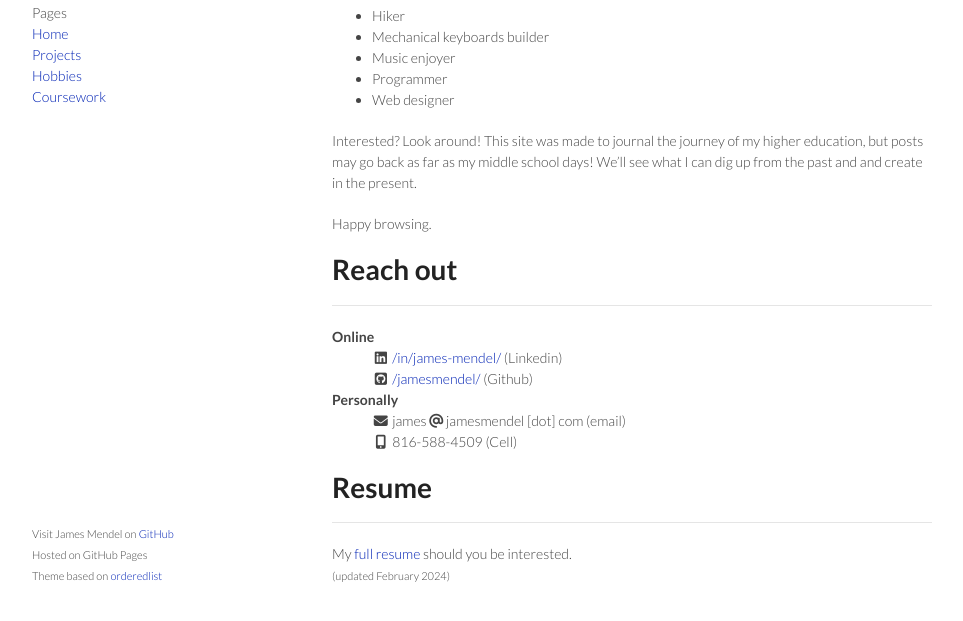
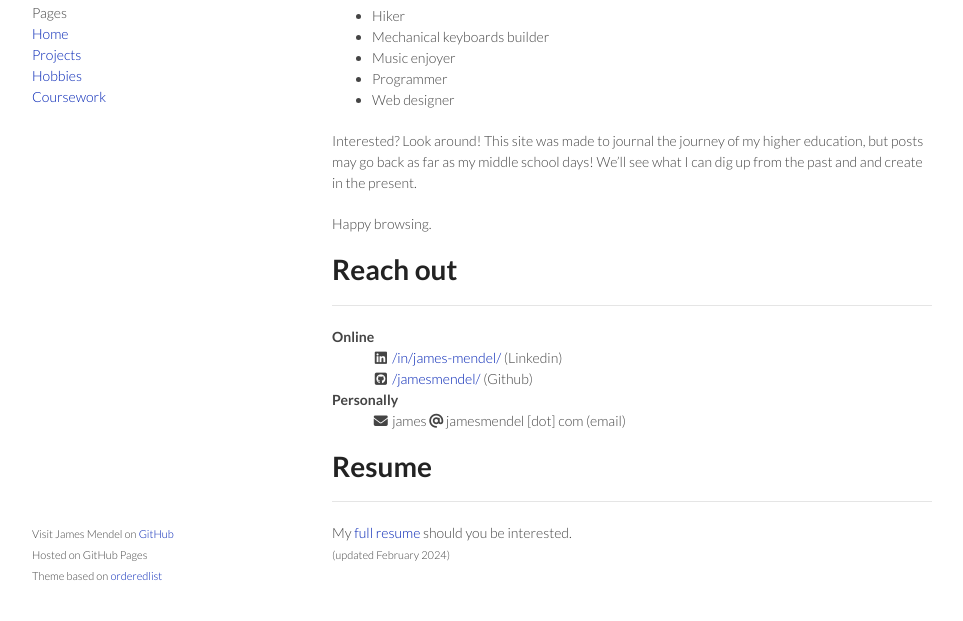
Before and after one commit to jamesmendel/jamesmendel.github.io, a Jekyll site: the page built from index.md, in a window 1280 px wide and 945 px high, cut to the strip 290-911 px from the top of the window. Shown: the whole strip, without its empty margins (158-1121 px from the left). Built offline with Jekyll 4.4.1, drawn with Linux system fonts in a browser that asks for light colours; nearby versions of some CDN libraries.

Commit message:
removed phone

```diff
--- a/index.md
+++ b/index.md
@@ -28,7 +28,7 @@ Online
 
 Personally
 : <i class="fas fa-fw fa-envelope"></i> james <i class="fas fa-at"></i> jamesmendel \[dot\] com (email)
-: <i class="fas fa-fw fa-mobile-alt"></i> 816-588-4509 (Cell)
+<!-- : <i class="fas fa-fw fa-mobile-alt"></i> ###-###-#### (Cell) -->
 
 # Resume
 ----
```
